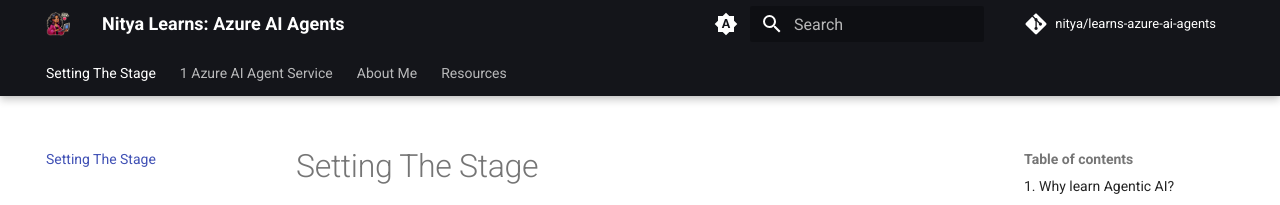
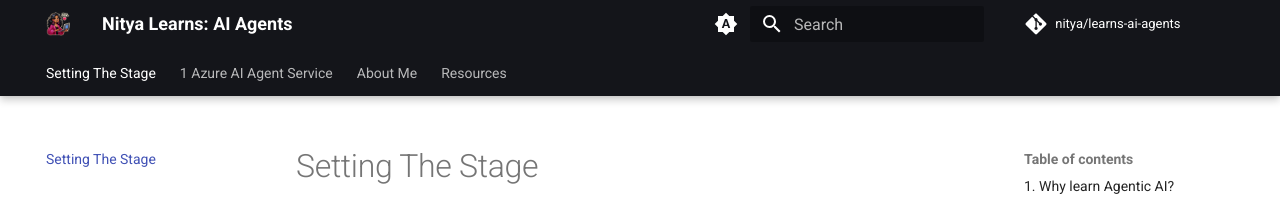
Before and after one commit to nitya/learns-ai-agents, an MkDocs documentation site: the page built from docs/index.md, in a window 1280 px wide. Shown: the top 205 px of the page. Built offline with MkDocs 1.6.1 and Material for MkDocs 9.7.7, drawn with Linux system fonts in a browser that asks for light colours; comment, search, counter and statistics services are not loaded.

Commit message:
Update mkdocs.yml

```diff
--- a/mkdocs.yml
+++ b/mkdocs.yml
@@ -17,15 +17,15 @@
 # ---------------------------------
 
 # Project information .........................................
-site_name: "Nitya Learns: Azure AI Agents"
-site_url: https://nitya.github.io/learns-azure-ai-agents
+site_name: "Nitya Learns: AI Agents"
+site_url: https://nitya.github.io/learns-ai-agents
 site_author: Nitya Narasimhan, PhD
 site_description: >-
  Codespaces & Copilot enabled sandbox for exploring Agent technologies on Azure AI.
 
 # Repository ..................................................
-repo_name: nitya/learns-azure-ai-agents
-repo_url: https://github.com/nitya/learns-azure-ai-agents
+repo_name: nitya/learns-ai-agents
+repo_url: https://github.com/nitya/learns-ai-agents
 
 # Copyright ...................................................
 copyright: >
```
